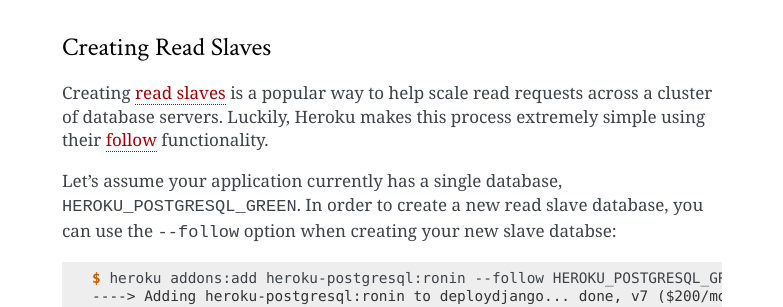
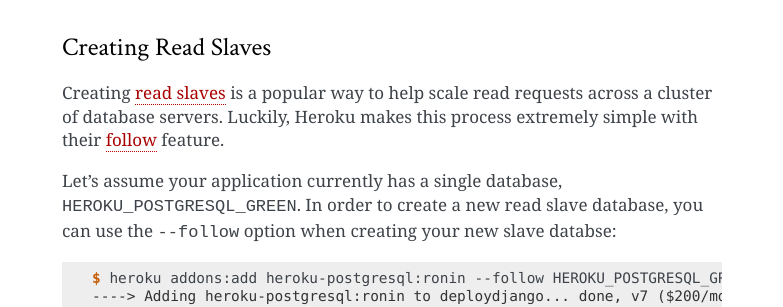
Before and after one commit to perryyo/deploydjango.com, a Sphinx documentation site: the page built from source/postgresql.rst, in a window 1280 px wide and 900 px high, scrolled down 3408 px. Shown: the part 179-486 px from the top of the window, without its empty margins (358-1141 px from the left). Built offline with Sphinx 7.4.7, drawn with Linux system fonts in a browser that asks for light colours.

Commit message:
Fixing awkward wording.

```diff
--- a/source/postgresql.rst
+++ b/source/postgresql.rst
@@ -194,9 +194,9 @@
 Creating `read slaves
 <http://en.wikipedia.org/wiki/Master/slave_(technology)>`_ is a popular way to
 help scale read requests across a cluster of database servers. Luckily, Heroku
-makes this process extremely simple using their `follow
+makes this process extremely simple with their `follow
 <https://devcenter.heroku.com/articles/heroku-postgresql#follow_beta>`_
-functionality.
+feature.
 
 Let's assume your application currently has a single database,
 ``HEROKU_POSTGRESQL_GREEN``. In order to create a new read slave database, you
```
